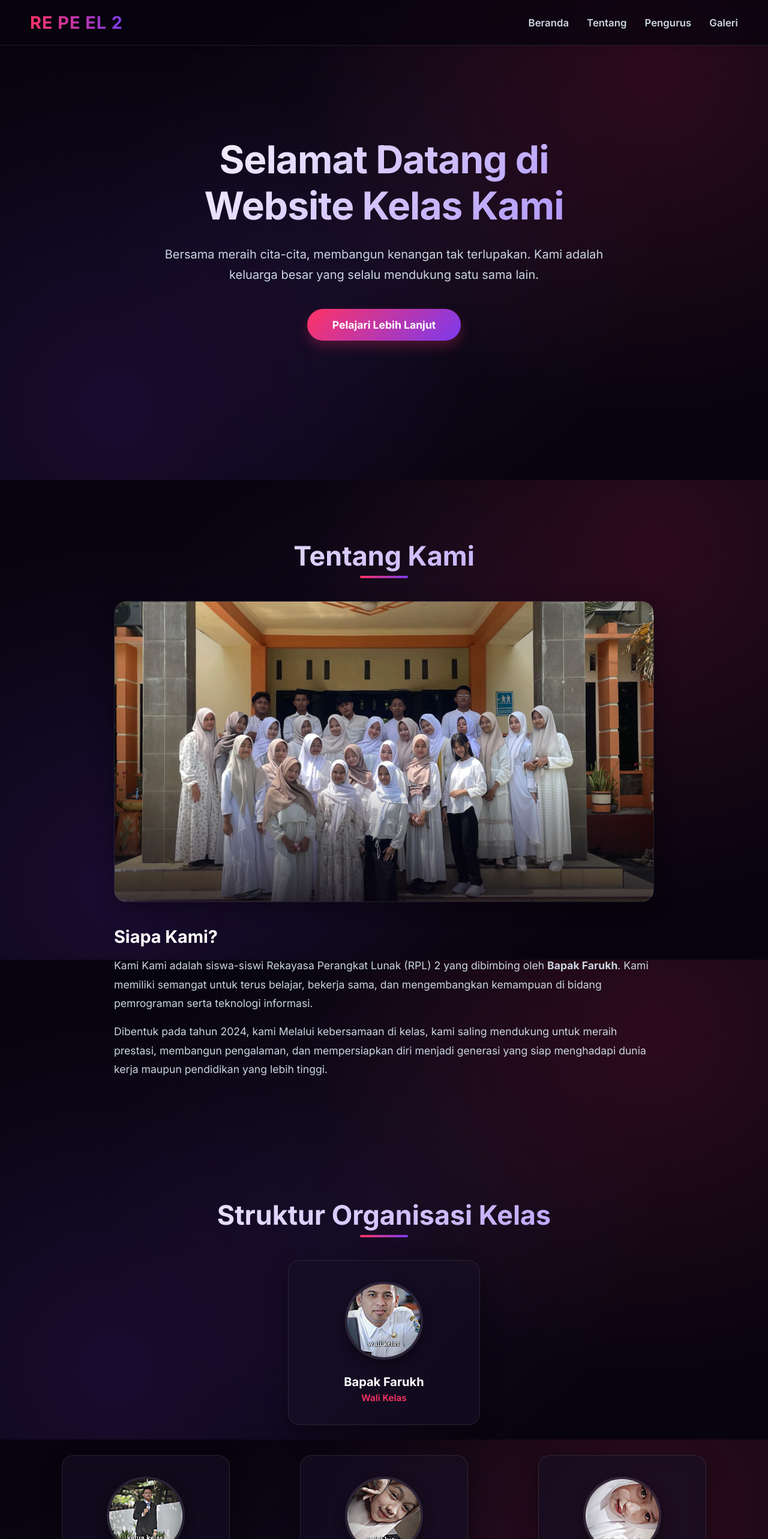
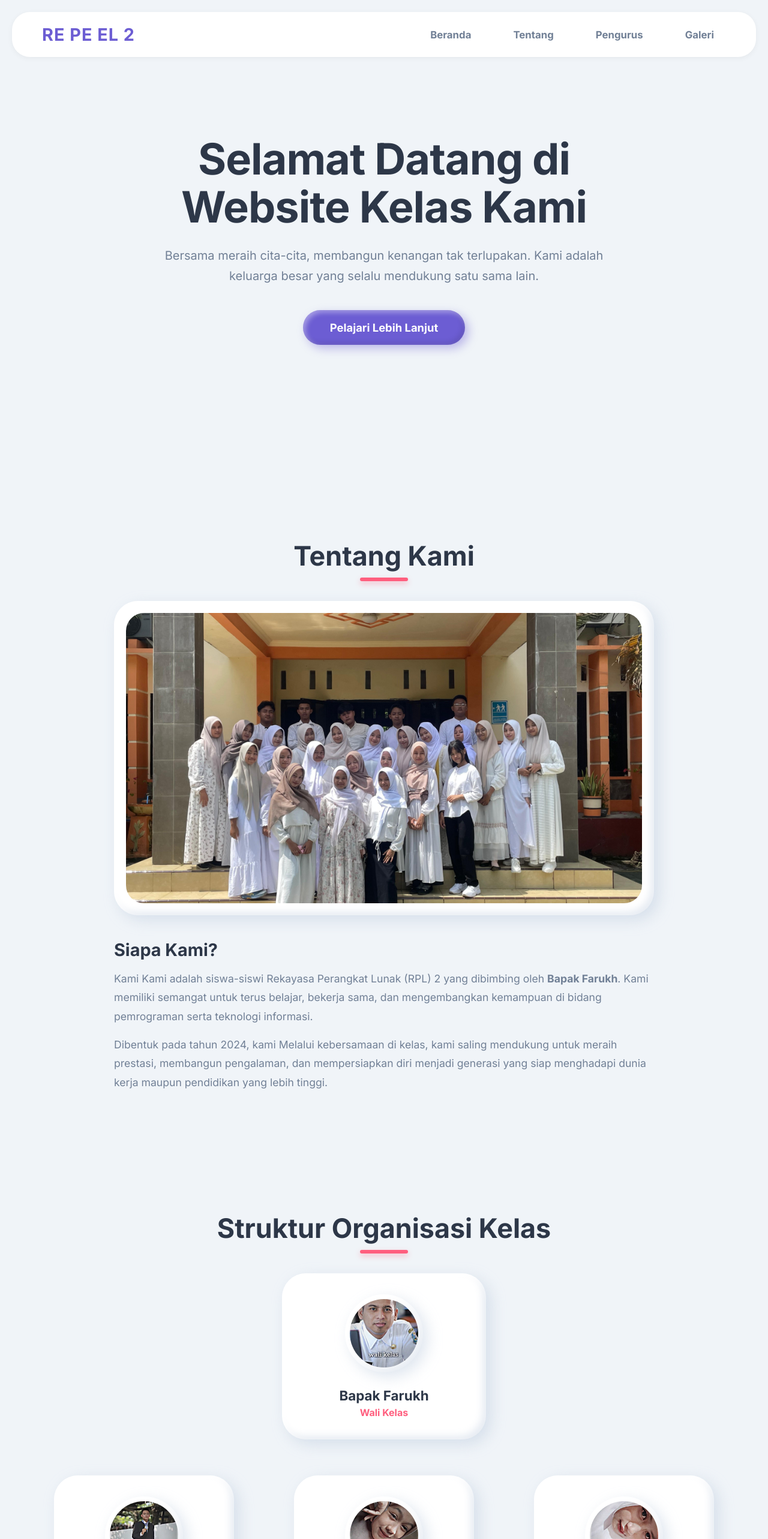
Before and after one commit to tricahyoedo/website-kelas, a Next.js app: page / in a window 1280 px wide. Shown: the top 2566 px of the page at 60% size. Built offline with nearby package versions, Linux system fonts and the light colour scheme.

Commit message:
Mengubah style menjadi style claymorphism

```diff
--- a/public/style.css
+++ b/public/style.css
@@ -1,17 +1,20 @@
 :root {
-    --primary: #FF3366;
-    --primary-dark: #cc1f4a;
-    --accent: #7C3AED;
-    --accent-light: #a78bfa;
-    --secondary: rgba(31, 19, 51, 0.7);
-    --text-main: #ffffff;
-    --text-light: #cbd5e1;
+    --bg-main: #f0f4f8;
+    --clay-card: #ffffff;
+    --clay-shadow: 8px 8px 24px rgba(174, 192, 216, 0.4);
+    --clay-inner-light: inset 6px 6px 12px rgba(255, 255, 255, 1);
+    --clay-inner-dark: inset -6px -6px 12px rgba(174, 192, 216, 0.3);
+
+    --clay-btn: #6C5DD3;
+    --clay-btn-shadow: 6px 6px 16px rgba(108, 93, 211, 0.4);
+    --clay-btn-inner-light: inset 4px 4px 8px rgba(255, 255, 255, 0.4);
+    --clay-btn-inner-dark: inset -4px -4px 8px rgba(0, 0, 0, 0.1);
+
+    --primary: #FF5E7E;
+    --accent: #6C5DD3;
+    --text-main: #2D3748;
+    --text-light: #718096;
     --white: #ffffff;
-    --bg-light: transparent;
-    --bg-white-replacement: transparent;
-    --bg-card: rgba(23, 16, 38, 0.6);
-    --glass-border: rgba(255, 255, 255, 0.1);
-    --glass-shadow: 0 8px 32px 0 rgba(0, 0, 0, 0.37);
 }
 
 * {
@@ -26,12 +29,7 @@ html {
 }
 
 body {
-    background-color: #08040f;
-    background-image:
-        radial-gradient(circle at 85% 15%, rgba(255, 51, 102, 0.15) 0%, transparent 45%),
-        radial-gradient(circle at 15% 85%, rgba(124, 58, 237, 0.15) 0%, transparent 45%),
-        radial-gradient(circle at 50% 50%, rgba(31, 19, 51, 0.5) 0%, transparent 60%);
-    background-attachment: fixed;
+    background-color: var(--bg-main);
     color: var(--text-main);
 }
 
@@ -45,9 +43,7 @@ h2.section-title {
     text-align: center;
     font-size: 2.8rem;
     font-weight: 800;
-    background: linear-gradient(135deg, #fff 0%, var(--accent-light) 100%);
-    -webkit-background-clip: text;
-    -webkit-text-fill-color: transparent;
+    color: var(--text-main);
     margin-bottom: 3rem;
     position: relative;
 }
@@ -56,12 +52,13 @@ h2.section-title::after {
     content: '';
     position: absolute;
     width: 80px;
-    height: 4px;
-    background: linear-gradient(90deg, var(--primary), var(--accent));
-    bottom: -10px;
+    height: 6px;
+    background: var(--primary);
+    border-radius: 10px;
+    bottom: -15px;
     left: 50%;
     transform: translateX(-50%);
-    border-radius: 4px;
+    box-shadow: 0 4px 10px rgba(255, 94, 126, 0.4);
 }
 
 /* Navbar */
@@ -69,25 +66,22 @@ nav {
     display: flex;
     justify-content: space-between;
     align-items: center;
-    padding: 20px 50px;
-    background-color: rgba(8, 4, 15, 0.7);
-    backdrop-filter: blur(16px);
-    -webkit-backdrop-filter: blur(16px);
-    border-bottom: 1px solid var(--glass-border);
+    padding: 15px 40px;
+    background: var(--clay-card);
     position: fixed;
-    width: 100%;
-    top: 0;
+    width: calc(100% - 40px);
+    top: 20px;
+    left: 20px;
+    border-radius: 30px;
     z-index: 1000;
-    box-shadow: 0 4px 30px rgba(0, 0, 0, 0.1);
-    transition: box-shadow 0.3s ease;
+    box-shadow: var(--clay-shadow), var(--clay-inner-light), var(--clay-inner-dark);
+    transition: all 0.3s ease;
 }
 
 .logo {
     font-size: 1.8rem;
-    font-weight: 800;
-    background: linear-gradient(90deg, var(--primary), var(--accent));
-    -webkit-background-clip: text;
-    -webkit-text-fill-color: transparent;
+    font-weight: 900;
+    color: var(--accent);
     letter-spacing: 1px;
 }
 
@@ -100,30 +94,17 @@ nav {
 .nav-links a {
     text-decoration: none;
     color: var(--text-light);
-    font-weight: 600;
+    font-weight: 800;
     font-size: 1.05rem;
     transition: all 0.3s ease;
-    position: relative;
+    padding: 10px 20px;
+    border-radius: 20px;
 }
 
 .nav-links a:hover {
-    color: var(--white);
-    text-shadow: 0 0 10px rgba(255, 255, 255, 0.3);
-}
-
-.nav-links a::after {
-    content: '';
-    position: absolute;
-    width: 0;
-    height: 2px;
-    bottom: -5px;
-    left: 0;
-    background: linear-gradient(90deg, var(--primary), var(--accent));
-    transition: width 0.3s ease;
-}
-
-.nav-links a:hover::after {
-    width: 100%;
+    color: var(--accent);
+    background: #f0f4f8;
+    box-shadow: inset 3px 3px 6px rgba(174, 192, 216, 0.3), inset -3px -3px 6px rgba(255, 255, 255, 1);
 }
 
 /* Hero Section */
@@ -133,8 +114,6 @@ nav {
     align-items: center;
     justify-content: center;
     text-align: center;
-    background: transparent;
-    color: var(--white);
     padding: 0 20px;
 }
 
@@ -144,14 +123,12 @@ nav {
 }
 
 .hero-content h1 {
-    font-size: 4rem;
+    font-size: 4.5rem;
     margin-bottom: 25px;
-    font-weight: 800;
-    background: linear-gradient(135deg, #ffffff 0%, var(--accent-light) 100%);
-    -webkit-background-clip: text;
-    -webkit-text-fill-color: transparent;
+    font-weight: 900;
+    color: var(--text-main);
     letter-spacing: -1px;
-    line-height: 1.2;
+    line-height: 1.1;
 }
 
 .hero-content p {
@@ -159,50 +136,30 @@ nav {
     margin-bottom: 40px;
     line-height: 1.7;
     color: var(--text-light);
+    font-weight: 500;
 }
 
 .btn {
     display: inline-block;
-    padding: 16px 42px;
-    background: linear-gradient(135deg, var(--primary) 0%, var(--accent) 100%);
+    padding: 18px 45px;
+    background: var(--clay-btn);
     color: var(--white);
     text-decoration: none;
-    font-weight: 700;
-    font-size: 1.1rem;
-    border-radius: 50px;
-    box-shadow: 0 10px 20px rgba(255, 51, 102, 0.25);
-    transition: all 0.4s cubic-bezier(0.175, 0.885, 0.32, 1.275);
-    position: relative;
-    overflow: hidden;
-}
-
-.btn::before {
-    content: '';
-    position: absolute;
-    top: 0;
-    left: 0;
-    width: 100%;
-    height: 100%;
-    background: linear-gradient(135deg, var(--accent) 0%, var(--primary) 100%);
-    opacity: 0;
-    transition: opacity 0.4s ease;
-    z-index: -1;
-}
-
-.btn:hover::before {
-    opacity: 1;
+    font-weight: 800;
+    font-size: 1.15rem;
+    border-radius: 40px;
+    box-shadow: var(--clay-btn-shadow), var(--clay-btn-inner-light), var(--clay-btn-inner-dark);
+    transition: all 0.3s cubic-bezier(0.175, 0.885, 0.32, 1.275);
 }
 
 .btn:hover {
-    transform: translateY(-5px) scale(1.05);
-    box-shadow: 0 15px 30px rgba(124, 58, 237, 0.4);
-    color: white;
+    transform: translateY(-5px) scale(1.02);
+    box-shadow: 0 12px 20px rgba(108, 93, 211, 0.3), var(--clay-btn-inner-light), var(--clay-btn-inner-dark);
 }
 
 /* Tentang Kami */
 .tentang {
     padding: 100px 0;
-    background-color: transparent;
     text-align: center;
 }
 
@@ -211,27 +168,16 @@ nav {
     line-height: 1.8;
     color: var(--text-light);
     font-size: 1.1rem;
+    font-weight: 500;
 }
 
 .tentang-image {
     max-width: 900px;
     margin: 0 auto;
-    border-radius: 20px;
-    overflow: hidden;
-    box-shadow: var(--glass-shadow);
-    border: 1px solid var(--glass-border);
-    position: relative;
-}
-
-.tentang-image::after {
-    content: '';
-    position: absolute;
-    top: 0;
-    left: 0;
-    right: 0;
-    bottom: 0;
-    background: linear-gradient(to bottom, transparent 60%, rgba(8, 4, 15, 0.8));
-    pointer-events: none;
+    border-radius: 40px;
+    background: var(--clay-card);
+    box-shadow: var(--clay-shadow), var(--clay-inner-light), var(--clay-inner-dark);
+    padding: 20px;
 }
 
 .tentang-img {
@@ -239,64 +185,42 @@ nav {
     height: auto;
     display: block;
     object-fit: cover;
+    border-radius: 30px;
     max-height: 500px;
 }
 
 /* Struktur Organisasi */
 .struktur {
     padding: 100px 0;
-    background-color: transparent;
 }
 
 .org-grid {
     display: grid;
     grid-template-columns: repeat(3, 1fr);
-    gap: 30px;
+    gap: 40px;
     justify-items: center;
 }
 
 .card {
-    background: var(--bg-card);
-    backdrop-filter: blur(12px);
-    -webkit-backdrop-filter: blur(12px);
+    background: var(--clay-card);
     padding: 35px 25px;
-    border-radius: 20px;
-    box-shadow: var(--glass-shadow);
+    border-radius: 40px;
+    box-shadow: var(--clay-shadow), var(--clay-inner-light), var(--clay-inner-dark);
     text-align: center;
     transition: all 0.4s cubic-bezier(0.175, 0.885, 0.32, 1.275);
     width: 100%;
-    max-width: 280px;
-    border: 1px solid var(--glass-border);
-    position: relative;
-    overflow: hidden;
-}
-
-.card::before {
-    content: '';
-    position: absolute;
-    top: 0;
-    left: 0;
-    width: 100%;
-    height: 4px;
-    background: linear-gradient(90deg, var(--primary), var(--accent));
-    opacity: 0;
-    transition: opacity 0.3s ease;
-}
-
-.card:hover::before {
-    opacity: 1;
+    max-width: 300px;
 }
 
 .card:hover {
     transform: translateY(-12px);
-    box-shadow: 0 20px 40px rgba(255, 51, 102, 0.15);
-    border-color: rgba(255, 255, 255, 0.2);
+    box-shadow: 0 20px 40px rgba(174, 192, 216, 0.6), var(--clay-inner-light), var(--clay-inner-dark);
 }
 
 .wali-kelas {
     grid-column: 1 / -1;
     margin-bottom: 20px;
-    max-width: 320px;
+    max-width: 340px;
 }
 
 .card-img {
@@ -305,188 +229,189 @@ nav {
     margin: 0 auto 25px;
     border-radius: 50%;
     overflow: hidden;
-    border: 4px solid rgba(255, 255, 255, 0.1);
-    box-shadow: 0 8px 20px rgba(0, 0, 0, 0.4);
+    padding: 8px;
+    background: var(--clay-card);
+    box-shadow: var(--clay-shadow), var(--clay-inner-light), var(--clay-inner-dark);
     transition: transform 0.4s ease;
 }
 
 .card:hover .card-img {
-    transform: scale(1.1) rotate(5deg);
-    border-color: var(--primary);
+    transform: scale(1.08) rotate(5deg);
 }
 
 .card-img img {
     width: 100%;
     height: 100%;
     object-fit: cover;
+    border-radius: 50%;
 }
 
 .card h3 {
-    font-size: 1.25rem;
+    font-size: 1.4rem;
     color: var(--text-main);
     margin-bottom: 5px;
-    font-weight: 700;
+    font-weight: 800;
 }
 
 .card p {
     color: var(--primary);
-    font-weight: 600;
-    font-size: 0.95rem;
+    font-weight: 800;
+    font-size: 1rem;
 }
 
 /* Anggota Kelas */
 .anggota {
     padding: 100px 0;
-    background-color: transparent;
 }
 
 .anggota-grid {
     display: grid;
-    grid-template-columns: repeat(auto-fill, minmax(150px, 1fr));
-    gap: 20px;
+    grid-template-columns: repeat(auto-fill, minmax(160px, 1fr));
+    gap: 30px;
     justify-items: center;
 }
 
 .anggota-card {
-    background: var(--bg-card);
-    backdrop-filter: blur(12px);
-    -webkit-backdrop-filter: blur(12px);
+    background: var(--clay-card);
     padding: 25px 15px;
-    border-radius: 16px;
-    box-shadow: var(--glass-shadow);
+    border-radius: 35px;
+    box-shadow: var(--clay-shadow), var(--clay-inner-light), var(--clay-inner-dark);
     text-align: center;
     transition: all 0.4s cubic-bezier(0.175, 0.885, 0.32, 1.275);
     width: 100%;
-    border: 1px solid var(--glass-border);
+    cursor: pointer;
 }
 
 .anggota-card:hover {
-    transform: translateY(-10px);
-    box-shadow: 0 15px 30px rgba(124, 58, 237, 0.2);
-    border-color: rgba(124, 58, 237, 0.4);
+    transform: translateY(-8px);
+    box-shadow: 0 15px 30px rgba(174, 192, 216, 0.5), var(--clay-inner-light), var(--clay-inner-dark);
 }
 
 .anggota-card .card-img {
     width: 90px;
     height: 90px;
     margin: 0 auto 15px;
+    padding: 6px;
     border-radius: 50%;
-    border: 3px solid rgba(255, 255, 255, 0.1);
+    background: var(--clay-card);
+    box-shadow: var(--clay-shadow), var(--clay-inner-light), var(--clay-inner-dark);
     transition: all 0.3s ease;
-    overflow: hidden;
 }
 
 .anggota-card:hover .card-img {
-    border-color: var(--accent);
     transform: scale(1.1);
 }
 
+.anggota-card img {
+    border-radius: 50%;
+    width: 100%;
+    height: 100%;
+    object-fit: cover;
+}
+
 .anggota-card h3 {
-    font-size: 1rem;
+    font-size: 1.1rem;
     color: var(--text-main);
     margin-bottom: 5px;
-    font-weight: 600;
+    font-weight: 800;
 }
 
 .anggota-card p {
     color: var(--text-light);
-    font-size: 0.85rem;
-    font-weight: 400;
+    font-size: 0.95rem;
+    font-weight: 600;
 }
 
 /* Galeri */
 .galeri {
     padding: 100px 0;
-    background-color: transparent;
 }
 
 .album-tabs {
     display: flex;
     justify-content: center;
-    gap: 15px;
-    margin-bottom: 30px;
+    gap: 20px;
+    margin-bottom: 50px;
 }
 
 .tab-btn {
-    padding: 12px 30px;
-    border: 1px solid var(--glass-border);
-    background: var(--bg-card);
-    backdrop-filter: blur(8px);
-    color: var(--text-light);
-    font-size: 1.05rem;
-    font-weight: 600;
+    padding: 14px 40px;
+    background: var(--clay-card);
+    color: var(--text-main);
+    font-size: 1.15rem;
+    font-weight: 800;
     border-radius: 30px;
+    border: none;
     cursor: pointer;
+    box-shadow: var(--clay-shadow), var(--clay-inner-light), var(--clay-inner-dark);
     transition: all 0.3s cubic-bezier(0.175, 0.885, 0.32, 1.275);
 }
 
 .tab-btn:hover {
-    color: var(--white);
-    border-color: var(--accent-light);
-    transform: translateY(-2px);
-    box-shadow: 0 5px 15px rgba(124, 58, 237, 0.2);
+    transform: translateY(-3px);
+    color: var(--accent);
 }
 
 .tab-btn.active {
-    background: linear-gradient(135deg, var(--primary) 0%, var(--accent) 100%);
+    background: var(--clay-btn);
     color: var(--white);
-    border-color: transparent;
-    box-shadow: 0 8px 20px rgba(255, 51, 102, 0.3);
+    box-shadow: var(--clay-btn-shadow), var(--clay-btn-inner-light), var(--clay-btn-inner-dark);
 }
 
 .gallery-grid {
     display: grid;
     grid-template-columns: repeat(auto-fill, minmax(300px, 1fr));
-    gap: 20px;
+    gap: 35px;
 }
 
 .gallery-item {
     position: relative;
-    border-radius: 16px;
+    border-radius: 35px;
     overflow: hidden;
     cursor: pointer;
     aspect-ratio: 4/3;
-    box-shadow: var(--glass-shadow);
-    border: 1px solid var(--glass-border);
+    padding: 12px;
+    background: var(--clay-card);
+    box-shadow: var(--clay-shadow), var(--clay-inner-light), var(--clay-inner-dark);
 }
 
 .gallery-item img {
     width: 100%;
     height: 100%;
     object-fit: cover;
+    border-radius: 25px;
     transition: transform 0.6s cubic-bezier(0.165, 0.84, 0.44, 1);
 }
 
 .gallery-item .overlay {
     position: absolute;
-    top: 0;
-    left: 0;
-    width: 100%;
-    height: 100%;
-    background: linear-gradient(to top, rgba(255, 51, 102, 0.8), rgba(124, 58, 237, 0.4));
+    top: 12px;
+    left: 12px;
+    width: calc(100% - 24px);
+    height: calc(100% - 24px);
+    background: rgba(108, 93, 211, 0.8);
+    border-radius: 25px;
     display: flex;
     justify-content: center;
     align-items: center;
     opacity: 0;
     transition: opacity 0.4s ease;
-    backdrop-filter: blur(3px);
 }
 
 .gallery-item .overlay span {
     color: var(--white);
-    font-weight: 700;
-    font-size: 1.1rem;
-    transform: translateY(30px) scale(0.9);
+    font-weight: 800;
+    font-size: 1.2rem;
+    transform: translateY(20px);
     transition: all 0.4s cubic-bezier(0.175, 0.885, 0.32, 1.275);
     padding: 12px 28px;
-    background: rgba(255, 255, 255, 0.2);
-    border: 1px solid rgba(255, 255, 255, 0.5);
-    border-radius: 30px;
-    backdrop-filter: blur(5px);
+    background: var(--primary);
+    border-radius: 25px;
+    box-shadow: 0 5px 15px rgba(255, 94, 126, 0.4);
 }
 
 .gallery-item:hover img {
-    transform: scale(1.15);
+    transform: scale(1.1);
 }
 
 .gallery-item:hover .overlay {
@@ -494,7 +419,7 @@ nav {
 }
 
 .gallery-item:hover .overlay span {
-    transform: translateY(0) scale(1);
+    transform: translateY(0);
 }
 
 /* Modal Lightbox */
@@ -507,9 +432,8 @@ nav {
     top: 0;
     width: 100%;
     height: 100%;
-    background-color: rgba(8, 4, 15, 0.85);
-    backdrop-filter: blur(10px);
-    -webkit-backdrop-filter: blur(10px);
+    background-color: rgba(240, 244, 248, 0.9);
+    backdrop-filter: blur(8px);
 }
 
 .modal-content {
@@ -518,19 +442,20 @@ nav {
     max-width: 90%;
     max-height: 85vh;
     animation: zoomIn 0.4s cubic-bezier(0.175, 0.885, 0.32, 1.275);
-    border-radius: 12px;
-    box-shadow: 0 20px 50px rgba(0, 0, 0, 0.6);
+    border-radius: 35px;
+    padding: 15px;
+    background: var(--clay-card);
+    box-shadow: var(--clay-shadow), var(--clay-inner-light), var(--clay-inner-dark);
     object-fit: contain;
-    border: 1px solid rgba(255, 255, 255, 0.1);
 }
 
 .close {
     position: absolute;
     top: 30px;
     right: 50px;
-    color: var(--text-light);
+    color: var(--text-main);
     font-size: 50px;
-    font-weight: 300;
+    font-weight: 900;
     cursor: pointer;
     transition: all 0.3s ease;
     line-height: 1;
@@ -544,24 +469,21 @@ nav {
 
 /* Member Modal Content */
 .member-modal-content {
-    background: rgba(23, 16, 38, 0.85);
-    backdrop-filter: blur(20px);
-    -webkit-backdrop-filter: blur(20px);
+    background: var(--clay-card);
     margin: auto;
-    padding: 45px;
-    border-radius: 24px;
-    max-width: 650px;
+    padding: 50px;
+    border-radius: 45px;
+    max-width: 680px;
     width: 90%;
     position: relative;
     animation: zoomIn 0.4s cubic-bezier(0.175, 0.885, 0.32, 1.275);
-    box-shadow: 0 25px 60px rgba(0, 0, 0, 0.7);
-    border: 1px solid rgba(255, 255, 255, 0.15);
+    box-shadow: var(--clay-shadow), var(--clay-inner-light), var(--clay-inner-dark);
 }
 
 .member-modal-body {
     display: flex;
-    gap: 30px;
-    align-items: flex-start;
+    gap: 40px;
+    align-items: center;
 }
 
 .member-modal-left {
@@ -569,13 +491,13 @@ nav {
 }
 
 .member-modal-left img {
-    width: 160px;
-    height: 160px;
-    border-radius: 20px;
+    width: 190px;
+    height: 190px;
+    border-radius: 40px;
     object-fit: cover;
-    background: linear-gradient(135deg, var(--primary), var(--accent)) border-box;
-    box-shadow: 0 10px 25px rgba(255, 51, 102, 0.2);
-    border: 4px solid var(--accent);
+    padding: 12px;
+    background: var(--clay-card);
+    box-shadow: var(--clay-shadow), var(--clay-inner-light), var(--clay-inner-dark);
 }
 
 .member-modal-right {
@@ -584,45 +506,48 @@ nav {
 }
 
 .member-modal-right h3 {
-    color: var(--white);
-    font-size: 2.2rem;
-    font-weight: 800;
+    color: var(--accent);
+    font-size: 2.5rem;
+    font-weight: 900;
     margin-bottom: 5px;
-    background: linear-gradient(135deg, #fff 0%, var(--accent-light) 100%);
-    -webkit-background-clip: text;
-    -webkit-text-fill-color: transparent;
 }
 
 .member-modal-right .member-nis {
     color: var(--primary);
-    font-weight: 700;
+    font-weight: 800;
     margin-bottom: 25px;
-    font-size: 1.15rem;
-    letter-spacing: 1px;
+    font-size: 1.2rem;
+    background: #FFF0F2;
+    display: inline-block;
+    padding: 8px 18px;
+    border-radius: 20px;
 }
 
 .member-details p {
     color: var(--text-light);
-    font-size: 0.95rem;
+    font-size: 1.05rem;
     margin-bottom: 12px;
-    line-height: 1.5;
+    line-height: 1.6;
+    font-weight: 600;
 }
 
 .member-details p strong {
     color: var(--text-main);
     display: inline-block;
-    width: 120px;
+    width: 140px;
+    font-weight: 800;
 }
 
 /* Footer */
 footer {
-    background-color: rgba(8, 4, 15, 0.9);
-    backdrop-filter: blur(10px);
+    background: var(--clay-card);
     color: var(--text-light);
     text-align: center;
-    padding: 40px 20px;
-    font-size: 1rem;
-    border-top: 1px solid var(--glass-border);
+    padding: 50px 20px;
+    font-size: 1.15rem;
+    font-weight: 800;
+    box-shadow: 0 -10px 30px rgba(174, 192, 216, 0.3), var(--clay-inner-light);
+    border-radius: 50px 50px 0 0;
 }
 
 /* Animations */
@@ -655,6 +580,10 @@ footer {
     nav {
         padding: 15px 20px;
         justify-content: center;
+        width: 100%;
+        left: 0;
+        top: 0;
+        border-radius: 0 0 30px 30px;
     }
 
     .nav-links {
@@ -662,32 +591,30 @@ footer {
     }
 
     .hero-content h1 {
-        font-size: 2.5rem;
+        font-size: 3.2rem;
     }
 
     .hero-content p {
-        font-size: 1rem;
+        font-size: 1.1rem;
     }
 
     .org-grid {
         grid-template-columns: repeat(2, 1fr);
-        gap: 15px;
+        gap: 25px;
     }
 
     h2.section-title {
-        font-size: 2rem;
+        font-size: 2.2rem;
     }
 
-    /* Gallery: 2 kolom di HP */
     .gallery-grid {
         grid-template-columns: repeat(2, 1fr);
-        gap: 10px;
+        gap: 20px;
     }
 
-    /* Anggota: 2 kolom di HP */
     .anggota-grid {
         grid-template-columns: repeat(2, 1fr);
-        gap: 12px;
+        gap: 20px;
     }
 
     .member-modal-body {
@@ -703,6 +630,6 @@ footer {
     .member-details p strong {
         display: block;
         width: auto;
-        margin-bottom: 2px;
+        margin-bottom: 6px;
     }
 }
```
